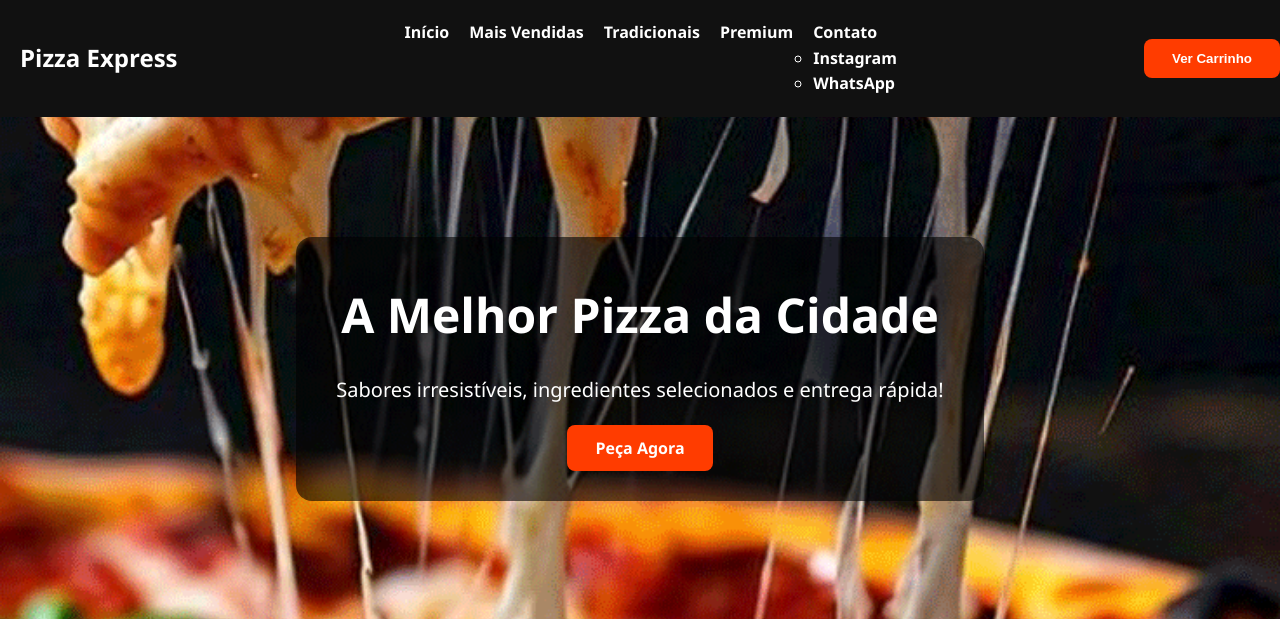
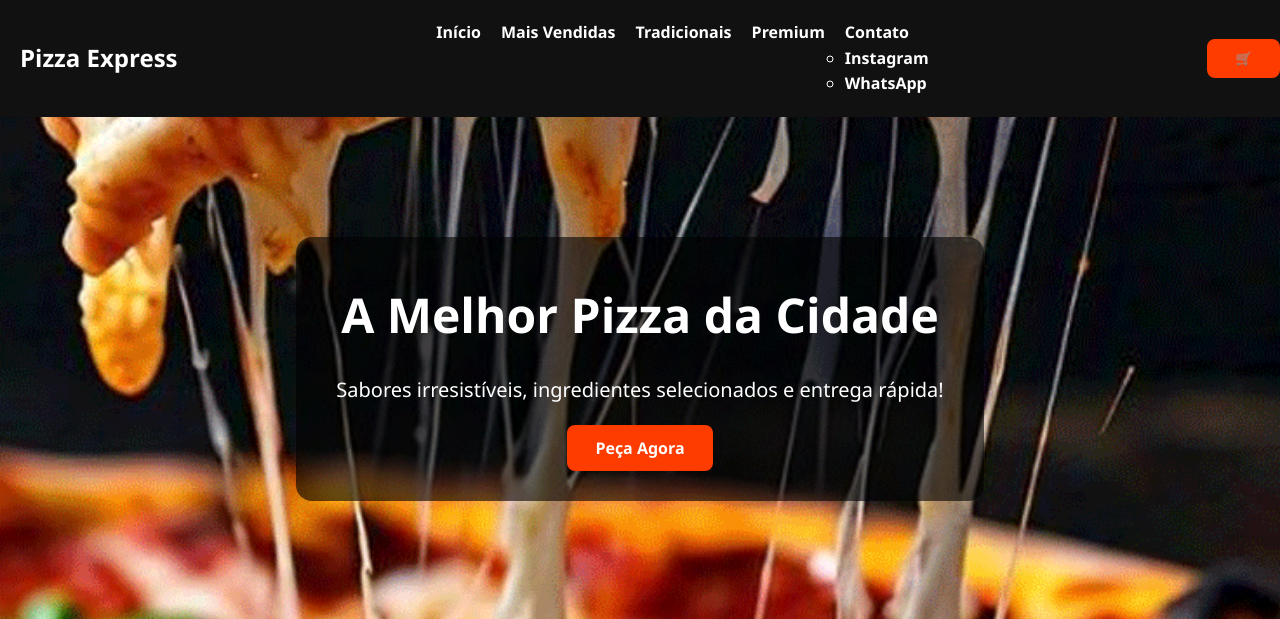
Before and after one commit to sistema-delivery/App-delivery, a plain HTML site: page index.html in a window 1280 px wide. Shown: the top 619 px of the page. Drawn offline with Linux system fonts and the light colour scheme; grey boxes are pictures that could not be loaded.

Commit message:
Update index.html

```diff
--- a/index.html
+++ b/index.html
@@ -32,8 +32,8 @@
         <span class="bar"></span>
         <span class="bar"></span>
       </div>
-      <!-- Botão para visualizar o carrinho -->
-      <button class="btn" onclick="abrirCarrinho()">Ver Carrinho</button>
+      <!-- Botão para visualizar o carrinho transformado no ícone de carrinho -->
+      <button class="btn" onclick="abrirCarrinho()">🛒</button>
     </nav>
   </header>
 
```
